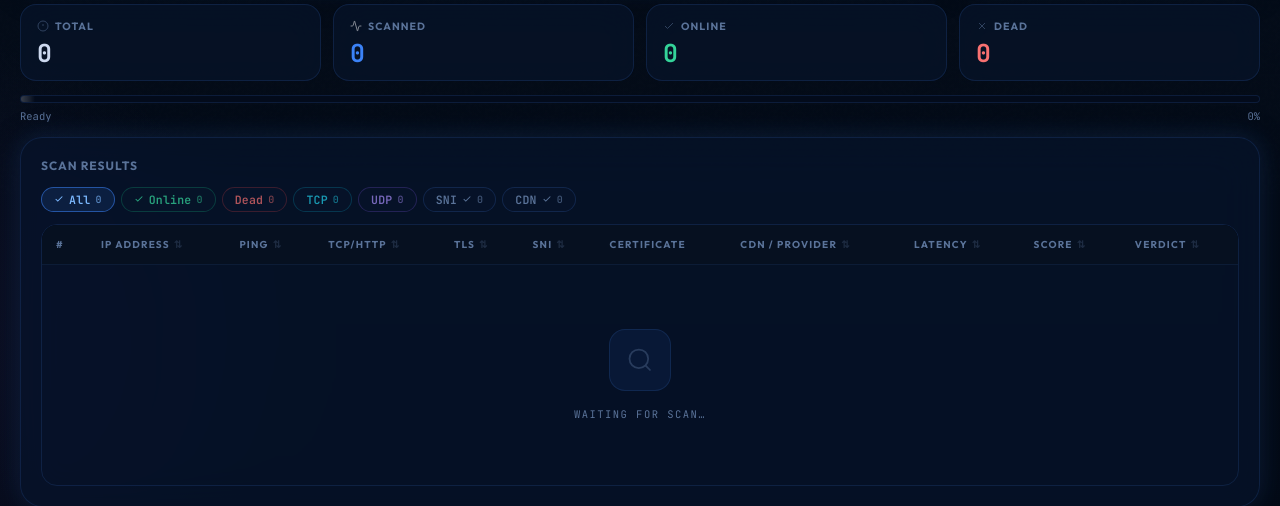
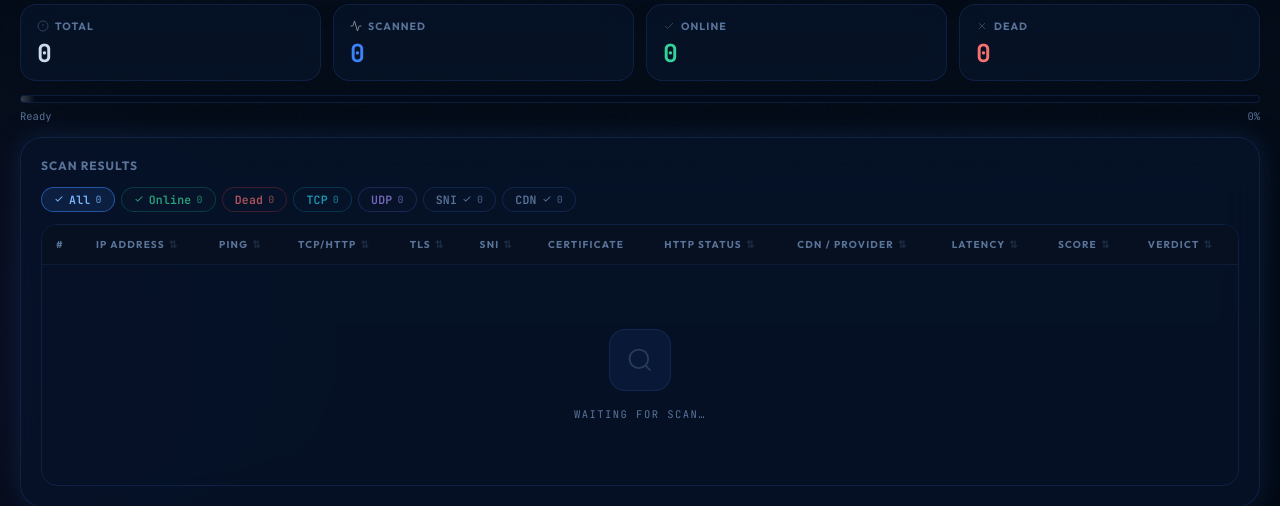
Before and after one commit to ForExampleZERO/AniScanner, a Flask app: page / in a window 1280 px wide. Shown: the part 606-1112 px from the top of the page. Run offline with Flask 3, Linux system fonts and the light colour scheme; lists and menus that the app fills with data are empty.

Commit message:
Update index.html

```diff
--- a/templates/index.html
+++ b/templates/index.html
@@ -219,6 +219,7 @@
                     <th class="sortable" onclick="setSort('tls_ver')" id="thTlsVer">TLS</th>
                     <th class="sortable" onclick="setSort('sni')" id="thSni">SNI</th>
                     <th id="thCert">Certificate</th>
+                    <th class="sortable" onclick="setSort('http_status')" id="thHttp">HTTP Status</th>
                     <th class="sortable" onclick="setSort('cdn')" id="thCdn">CDN / Provider</th>
                     <th class="sortable" onclick="setSort('latency')" id="thLatency">Latency</th>
                     <th class="sortable" onclick="setSort('score')" id="thScore">Score</th>
```
